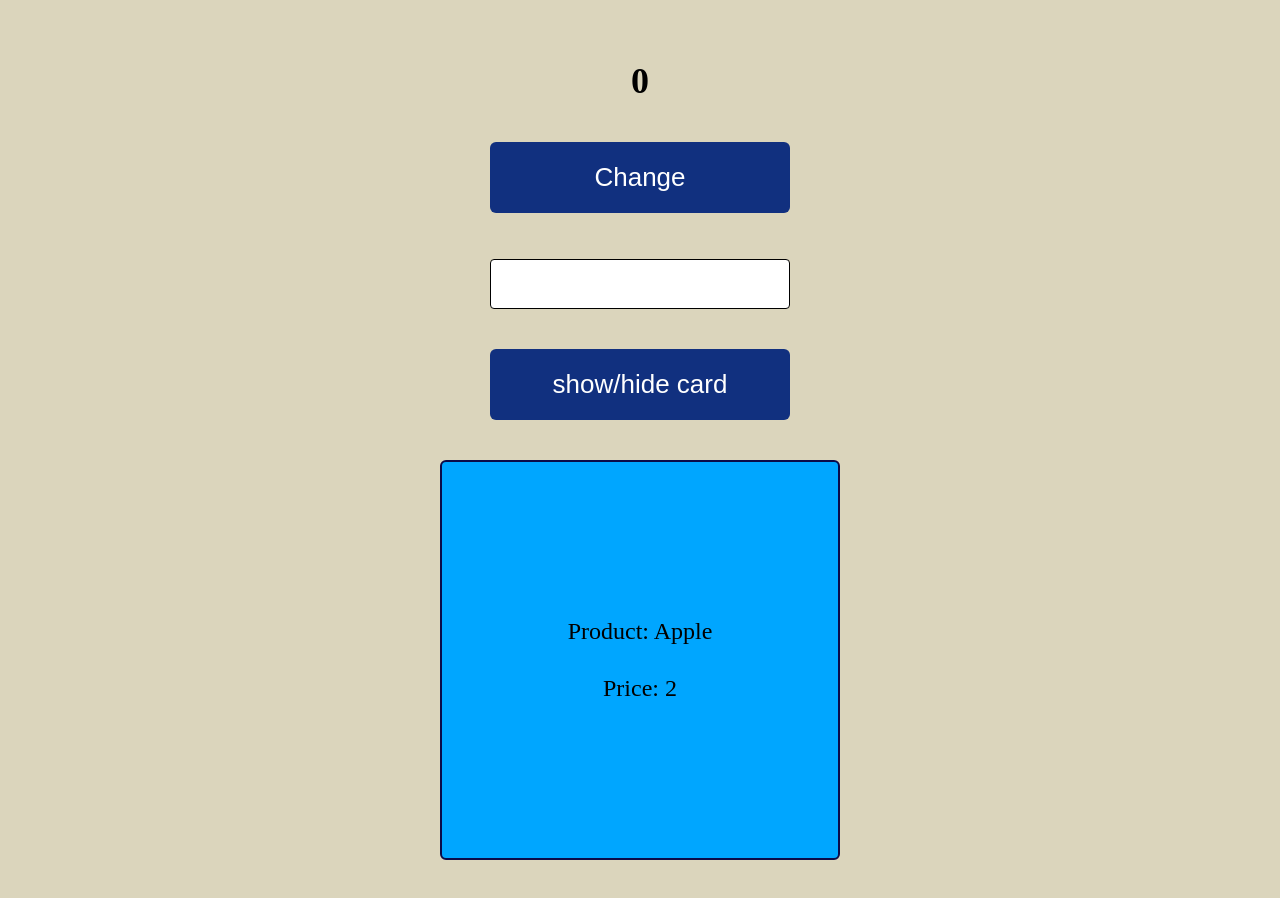
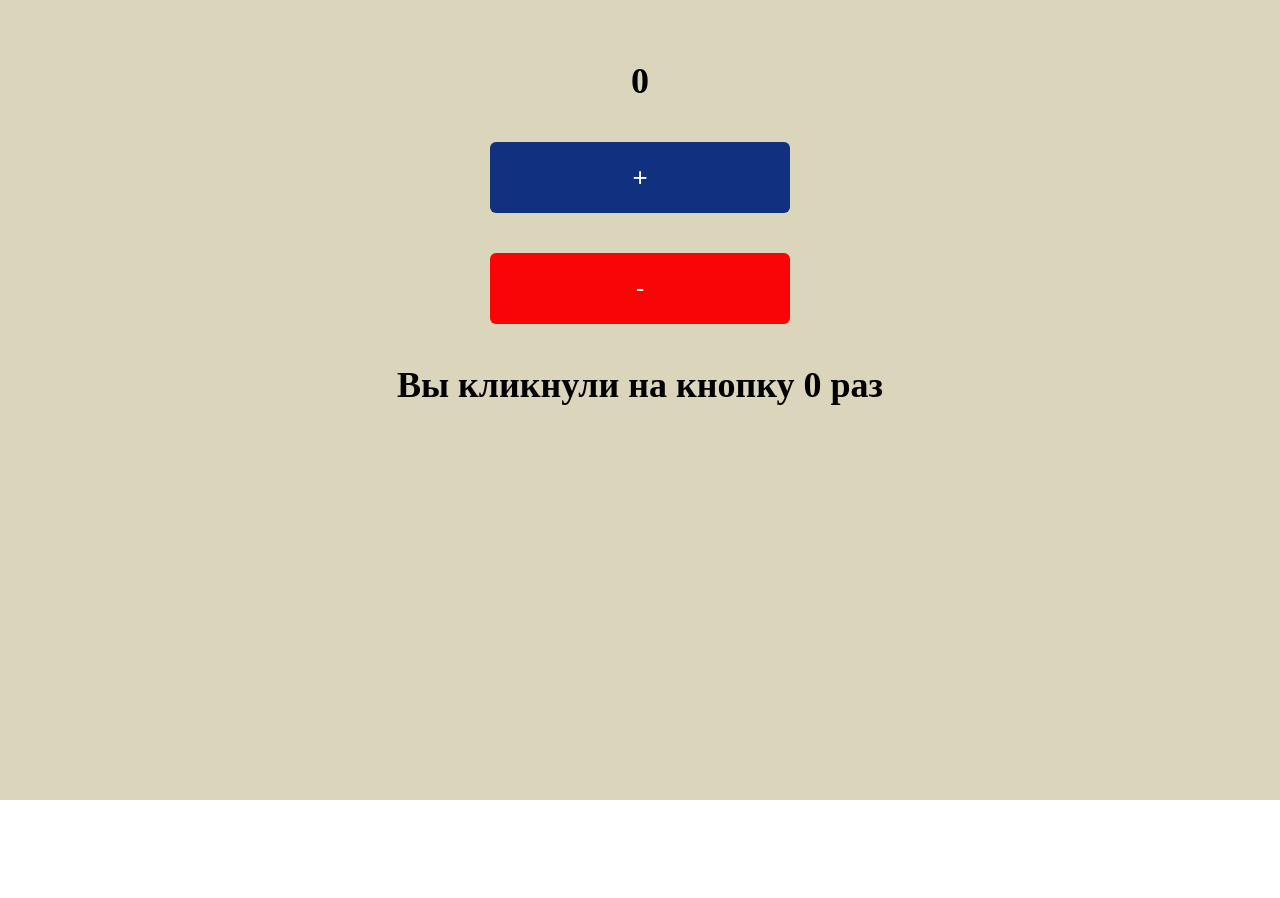
Before and after one commit to LarisaFrescher75/55_react_ts, a React (Vite) app: page / in a window 1280 px wide. Shown: the top 898 px of the page. After the commit the page ends 800 px from the top, so only its background shows below. Built offline with nearby package versions, Linux system fonts and the light colour scheme.

Commit message:
add Homework11

```diff
--- a/src/App.tsx
+++ b/src/App.tsx
@@ -13,7 +13,7 @@ import GlobalStyles from "./styles/GlobalStyles"
 // import Lesson06 from "./lessons/Lesson06/Lesson06"
 // import Lesson09 from "./lessons/Lesson09/Lesson09"
 // import Lesson10 from "./lessons/Lesson10/Lesson10"
-import Lesson11 from "./lessons/Lesson11/Lesson11"
+//import Lesson11 from "./lessons/Lesson11/Lesson11"
 
 
 //Homeworks imports
@@ -22,9 +22,11 @@ import Lesson11 from "./lessons/Lesson11/Lesson11"
 // import Homework08 from "./homeworks/Homework08/Homework08"
 // import Homework09 from "./homeworks/Homework09/Homework09"
 // import Homework10 from "./homeworks/Homework10/Homework10"
+import Homework11 from "./homeworks/Homework11/Homework11"
 
 //Consultations imports
 // import Consultation04 from "./consultations/Consultation04/Consultation04"
+//import Consultation05 from "./consultations/Consultation05/Consultation05"
 
 function App() {
 
@@ -43,7 +45,11 @@ function App() {
       {/* <Homework09 /> */}
       {/* <Lesson10 /> */}
       {/* <Homework10 /> */}
-      <Lesson11 />
+      {/*<Lesson11 />*/}
+
+      {/*<Consultation05/>*/}
+      <Homework11/>
+
     </>
   )
 }
--- a/src/components/Button/Button.tsx
+++ b/src/components/Button/Button.tsx
@@ -1,7 +1,7 @@
 
 
 
-import { MainButton } from './styles';
+import { ButtonComponent } from './styles';
 import { ButtonProps } from './types';
 
 // interface ButtonProps {
@@ -14,14 +14,14 @@ import { ButtonProps } from './types';
 
 function Button({ name, onClick, disabled = false, type = 'submit', danger }: ButtonProps) {
   return (
-    <MainButton
+    <ButtonComponent
       onClick={onClick}
       disabled={disabled}
       type={type}
       danger={danger}
     >
       {name}
-    </MainButton>
+    </ButtonComponent>
   )
 }
 
--- a/src/components/Button/styles.ts
+++ b/src/components/Button/styles.ts
@@ -1,19 +1,25 @@
+
 
 
 import styled from "@emotion/styled";
 
-interface MainButtonStyledProps {
-  danger?: boolean
+interface ButtonComponentStyledProps {
+  danger?: boolean;
 }
 
-export const MainButton = styled.button<MainButtonStyledProps>`
+export const ButtonComponent = styled.button<ButtonComponentStyledProps>`
   width: 300px;
   height: fit-content;
   padding: 20px;
-  background: ${({danger})=> danger ? 'rgb(176, 44, 11)' : 'rgb(17, 48, 127)'};
+  background: ${({ danger }) =>
+    danger ? "rgb(250, 5, 5)" : "rgb(17, 48, 127)"};
   border: none;
   border-radius: 6px;
   font-size: 26px;
   color: white;
   cursor: pointer;
-  `
+
+  &:disabled {
+    background-color: rgb(202, 200, 200);
+  }
+`;
--- /dev/null
+++ b/src/consultations/Consultation05/Consultation05.tsx
@@ -0,0 +1,40 @@
+
+
+
+import { useEffect, useState } from "react";
+import Button from "../../components/Button/Button";
+import { BtnContainer, Consultation05Container, Result } from "./styles";
+
+function Consultation05() {
+  const [count, setCount] = useState<number>(0);
+  const [showCountClick, setShowCountClick] = useState<number>(-1);
+
+  const plusCount = () => {
+    if (count < 15) {
+      setCount((prevValue) => prevValue + 1);
+    }
+  };
+
+  const minusCount = () => {
+    if (count > -15) {
+    setCount((prevValue) => prevValue - 1);
+    }
+  };
+
+  useEffect(() => {
+    setShowCountClick((prevValue) => prevValue + 1)
+  }, [count])
+
+  return (
+    <Consultation05Container>
+      <Result isNearLimit={count > 10 || count < -10}>{count}</Result>
+      <BtnContainer>
+        <Button name="+" onClick={plusCount} disabled={count === 15} />
+        <Button name="-" onClick={minusCount} disabled={count === -15} danger />
+      </BtnContainer>
+      <Result>Вы кликнули на кнопку {showCountClick === -1? '0' : showCountClick} раз</Result>
+    </Consultation05Container>
+  );
+}
+
+export default Consultation05;
--- /dev/null
+++ b/src/consultations/Consultation05/styles.ts
@@ -0,0 +1,31 @@
+
+
+
+
+import styled from "@emotion/styled";
+
+interface ResultStyledProps {
+    isNearLimit?: boolean
+}
+
+export const Consultation05Container = styled.div`
+  display: flex;
+  justify-content: center;
+  flex-direction: column;
+  align-items: center;
+  gap: 40px;
+  flex: 1;
+  padding: 60px;
+  background-color: rgb(188, 219, 219);
+`;
+
+export const Result = styled.div<ResultStyledProps>`
+font-size: 30px;
+font-weight: bold;
+color: ${({isNearLimit}) => isNearLimit? 'rgb(249, 8, 8)' : 'rgb(40, 36, 36)'};
+`;
+
+export const BtnContainer = styled.div`
+display: flex;
+gap: 20px;
+`;
--- /dev/null
+++ b/src/homeworks/Homework11/Homework11.tsx
@@ -0,0 +1,48 @@
+
+
+import { useEffect, useState } from "react";
+import Button from "../../components/Button/Button";
+import { Homework11Container,Result } from "./styles";
+import Input from "../../components/Input/Input";
+
+
+function Homework11() {
+    const [count, setCount] = useState<number>(0);
+  const [showCountClick, setShowCountClick] = useState<number>(-1);
+
+  const plusCount = () => {
+    if (count < 15) {
+      setCount((prevValue) => prevValue + 1);
+    }
+  };
+
+  const minusCount = () => {
+    if (count > -15) {
+    setCount((prevValue) => prevValue - 1);
+    }
+  };
+
+
+
+
+
+  useEffect(() => {
+    setShowCountClick((prevValue) => prevValue + 1)
+  }, [count])
+
+
+
+  return (
+  <Homework11Container>
+        <Result >{count}</Result>
+
+        <Button name="+" onClick={plusCount} disabled={count === 15} />
+        <Button name="-" onClick={minusCount} disabled={count === -15} danger />
+
+
+      <Result>Вы кликнули на кнопку {showCountClick === -1? '0' : showCountClick} раз</Result>
+  </Homework11Container>
+)
+}
+
+export default Homework11
--- /dev/null
+++ b/src/homeworks/Homework11/styles.ts
@@ -0,0 +1,19 @@
+
+
+
+import styled from "@emotion/styled";
+
+export const Homework11Container = styled.div`
+  display: flex;
+  flex-direction: column;
+  align-items: center;
+  gap: 40px;
+  flex: 1;
+  padding: 60px;
+  background-color: rgb(219, 213, 188);
+`;
+
+export const Result = styled.div`
+  font-size: 36px;
+  font-weight: bold
+`
--- a/src/lessons/Lesson10/Lesson10.tsx
+++ b/src/lessons/Lesson10/Lesson10.tsx
@@ -2,6 +2,7 @@
 
 
 import Input from "../../components/Input/Input";
+
 import {
   Lesson10Container,
   SectionWrapper,
```
